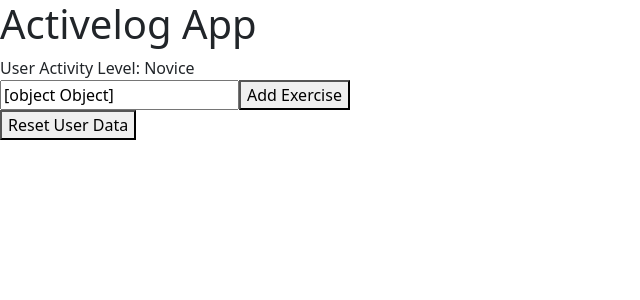
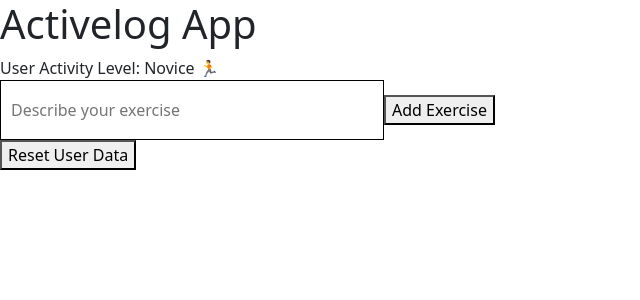
Before and after one commit to sooart0504/activelog, a React (Create React App) app: page / in a window 1280 px wide. Shown: the top 300 px of the page, without its empty margins (0-640 px from the left). Built offline with nearby package versions, Linux system fonts and the light colour scheme.

Commit message:
fixed time and date title; reordered code structure; input style added

```diff
--- a/package.json
+++ b/package.json
@@ -5,14 +5,16 @@
   "homepage": "activelog",
   "dependencies": {
     "@testing-library/jest-dom": "^5.16.4",
-    "@testing-library/react": "^13.0.1",
+    "@testing-library/react": "^13.1.1",
     "@testing-library/user-event": "^13.5.0",
     "bootstrap": "^5.1.3",
+    "date-fns": "^2.28.0",
     "moment": "^2.29.3",
     "react": "^18.0.0",
     "react-bootstrap": "^2.2.3",
     "react-dom": "^18.0.0",
     "react-icons": "^4.3.1",
+    "react-input-multiline": "^0.3.1",
     "react-moment": "^1.1.2",
     "react-scripts": "5.0.1",
     "web-vitals": "^2.1.4"
--- a/src/App.js
+++ b/src/App.js
@@ -4,7 +4,6 @@ import { MdDelete } from 'react-icons/md';
 import Card from 'react-bootstrap/Card';
 import Button from 'react-bootstrap/Button';
 import 'bootstrap/dist/css/bootstrap.min.css';
-import Moment from 'react-moment';
 
 import UserLevel from "./components/UserLevel";
 import EntryForm from "./components/EntryForm";
@@ -34,16 +33,12 @@ function App() {
         let entriesList = [];
 
         entries.map((entry, i) => {
-            const currentTime = new Date().toString();
-
             entriesList.push(
                 <div className="card-container" key={i}>
                     <Card style={{ width: '18rem' }}>
                         <Card.Body>
-                            <Card.Title>{entry.time_value}</Card.Title>
+                            <Card.Title>{entry.input_time}</Card.Title>
                             <Card.Text>{entry.input_value}</Card.Text>
-                            {/*<Card.Title>{currentTime}</Card.Title>*/}
-                            {/*<Card.Text>{entry}</Card.Text>*/}
                             <Button onClick={() => {}}><MdEdit /></Button> <Button onClick={() => {deleteEntryitem(i)}}><MdDelete /></Button>
                         </Card.Body>
                     </Card>
@@ -54,23 +49,24 @@ function App() {
         return entriesList;
     }
 
-    function resetData () {
-        return
+    const resetData = () => {
+        setEntries([]);
+        setLevel(0);
     }
 
     useEffect(() => {
         if (level <= 3) {
-            setRank("Novice");
+            setRank("Novice 🏃");
         } else if (3 < level && level <= 8) {
-            setRank("Beginner");
+            setRank("Beginner 🏃🏃");
         } else if (8 < level && level <= 13) {
-            setRank("Intermediate");
+            setRank("Intermediate 🏃🏃🏃");
         } else if (13 < level && level <= 19) {
-            setRank("Advanced");
+            setRank("Advanced 💪");
         } else if (19 < level && level <= 26) {
-            setRank("Expert");
+            setRank("Expert 💪💪");
         } else {
-            setRank("Master");
+            setRank("Master 💪💪💪");
         }
     }, [level]);
 
@@ -86,11 +82,11 @@ function App() {
           {/* Display input box and Add button */}
           <EntryForm input={input} setInput={setInput} entries={entries} setEntries={setEntries} level={level} setLevel={setLevel} time={time} setTime={setTime} />
 
-          {/* Display button for Resetting user data */}
-          <button onClick={resetData()}>Reset User Data</button>
-
           {/* Display the list of all logs saved */}
           {presentEntries()}
+
+          {/* Display button for Resetting user data */}
+          <button onClick={() => {resetData()}}>Reset User Data</button>
       </div>
   );
 }
--- /dev/null
+++ b/src/components/EntryForm.css
@@ -0,0 +1,6 @@
+#input-box {
+    border: 1px solid black;
+    padding: 10px;
+    width: 30%;
+    height: 60px;
+}
--- a/src/components/EntryForm.js
+++ b/src/components/EntryForm.js
@@ -1,4 +1,7 @@
 import React, {useState} from "react";
+import { format } from "date-fns";
+import './EntryForm.css';
+
 
 function EntryForm(props) {
 
@@ -7,14 +10,11 @@ function EntryForm(props) {
     // Updates the user input value
     const updateInput = (e) => {
         let current_input = e.target.value;
-        let current_time = new Date().toString();
-        setInput({input_value: current_input, input_time: current_time});
+        let raw_time = new Date();
+        let formatted_time = format(raw_time, "MMMM do yyyy, h:mm a").toString();
 
-        console.log(current_input);
+        setInput({input_value: current_input, input_time: formatted_time});
     }
-    // const updateInput = (e) => {
-    //     setInput(e.target.value);
-    // }
 
     // Updates the list of user logs with the new input value added
     const updateArray = (inputs) => {
@@ -24,14 +24,21 @@ function EntryForm(props) {
             //existingEntries automatically calls entries
             return [inputs, ...existingEntries];
         })
+    }
 
-        console.log(entries);
+    const resetInput = () => {
+        setInput({input_value: "", input_time: ""});
     }
 
     return (
-        <div className="entry-form">
-            <input type="text" value={input} placeholder="Describe your exercise" className="form-input" onChange={updateInput}/>
-            <button className="form-button" onClick={() => {updateArray(input)}}>Add Exercise</button>
+        <div className="entry-form" >
+            <input id="input-box" type="textarea" value={input.input_value} placeholder="Describe your exercise" className="form-input" onChange={updateInput}/>
+            <button
+                className="form-button"
+                onClick={() => {
+                    updateArray(input)
+                    resetInput()
+                }}>Add Exercise</button>
         </div>
     )
 }
```
Also changed, not shown: 1 other file (tests, documents, lock files or other folders).
